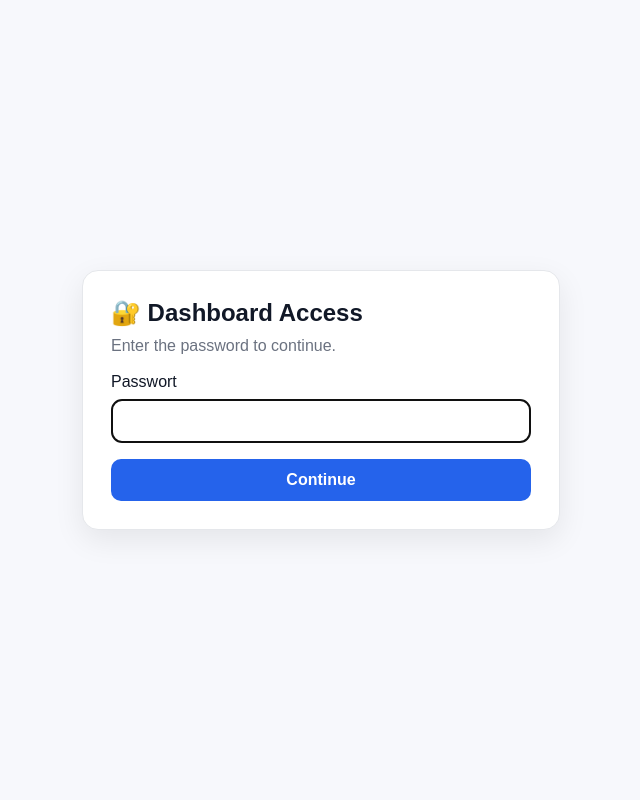
After one commit to mic2025476/ming_dynastie, a Django app: page /dashboard/access/ in a window 1280 px wide. The commit adds this page. Shown: the whole page, without its empty margins (319-959 px from the left). Run offline with Django 4.2, Linux system fonts and the light colour scheme; data comes from the database, SQL or seed files in the repository.

Commit message:
solved issue and password feature

```diff
--- a/core_settings/models.py
+++ b/core_settings/models.py
@@ -14,7 +14,8 @@ class SiteSettings(models.Model):
         default="22:00",
         help_text="Latest reservable time."
     )
-
+    dashboard_password_hash = models.CharField(max_length=255, blank=True, default="")
+    dashboard_password_version = models.PositiveIntegerField(default=1)
     updated_at = models.DateTimeField(auto_now=True)
 
     def save(self, *args, **kwargs):
--- /dev/null
+++ b/dashboard/templates/dashboard/password_gate.html
@@ -0,0 +1,89 @@
+{% load i18n %}
+<!DOCTYPE html>
+<html lang="en">
+<head>
+  <meta charset="UTF-8">
+  <meta name="viewport" content="width=device-width, initial-scale=1">
+  <title>{% trans "Dashboard Access" %}</title>
+  <style>
+    body {
+      margin: 0;
+      min-height: 100vh;
+      display: grid;
+      place-items: center;
+      background: #f7f8fc;
+      font-family: Arial, sans-serif;
+      color: #111827;
+    }
+    .card {
+      width: min(92vw, 420px);
+      background: white;
+      border: 1px solid #e5e7eb;
+      border-radius: 16px;
+      box-shadow: 0 10px 30px rgba(0,0,0,0.08);
+      padding: 28px;
+    }
+    h1 {
+      margin: 0 0 10px;
+      font-size: 1.5rem;
+    }
+    p {
+      color: #6b7280;
+      margin: 0 0 18px;
+    }
+    .field {
+      display: grid;
+      gap: 8px;
+      margin-bottom: 16px;
+    }
+    input {
+      width: 100%;
+      padding: 12px 14px;
+      border: 1px solid #d1d5db;
+      border-radius: 10px;
+      font-size: 1rem;
+      box-sizing: border-box;
+    }
+    button {
+      width: 100%;
+      padding: 12px 14px;
+      border: none;
+      border-radius: 10px;
+      background: #2563eb;
+      color: white;
+      font-size: 1rem;
+      font-weight: 600;
+      cursor: pointer;
+    }
+    .error {
+      background: #fef2f2;
+      color: #991b1b;
+      border: 1px solid #fecaca;
+      padding: 10px 12px;
+      border-radius: 10px;
+      margin-bottom: 14px;
+    }
+  </style>
+</head>
+<body>
+  <div class="card">
+    <h1>🔐 {% trans "Dashboard Access" %}</h1>
+    <p>{% trans "Enter the password to continue." %}</p>
+
+    {% if messages %}
+      {% for message in messages %}
+        <div class="error">{{ message }}</div>
+      {% endfor %}
+    {% endif %}
+
+    <form method="post">
+      {% csrf_token %}
+      <div class="field">
+        <label for="password">{% trans "Password" %}</label>
+        <input id="password" name="password" type="password" required autofocus>
+      </div>
+      <button type="submit">{% trans "Continue" %}</button>
+    </form>
+  </div>
+</body>
+</html>
--- a/dashboard/urls.py
+++ b/dashboard/urls.py
@@ -27,4 +27,7 @@ urlpatterns = [
 
     # Site Settings
     path("settings/save/",                     views.site_settings_save,     name="site_settings_save"),
+    path("access/", views.dashboard_password_login, name="password_login"),
+    path("logout/", views.dashboard_password_logout, name="password_logout"),
+
 ]
--- a/dashboard/views.py
+++ b/dashboard/views.py
@@ -1,14 +1,18 @@
 import json
 from datetime import date, timedelta
-
+from django.conf import settings
+from django.contrib.auth.hashers import check_password, make_password
+from core_settings.models import SiteSettings
 from django.contrib import messages
 from django.db.models import Q
 from django.db.models.deletion import ProtectedError
 from django.shortcuts import get_object_or_404, redirect, render
 from django.urls import reverse
+from django.middleware.csrf import rotate_token
 from django.http import JsonResponse
 from django.template.loader import render_to_string
-
+from .decorators import dashboard_password_required
+from mingdyn import settings
 from reservations.models import TimeSlotModel, BlockedDayModel, ReservationModel
 from qrflow.models import Feedback  # adjust import path if different in your project
 from core_settings.models import SiteSettings
@@ -19,6 +23,7 @@ from .forms import TimeSlotForm, BlockedDayForm, BlockedDaySlotBlockFormSet, Res
 #  MAIN DASHBOARD HOME (handles all sections)
 # ─────────────────────────────────────────────
 
+@dashboard_password_required
 def dashboard_home(request):
     section = request.GET.get("section", "timeslots")
     mode    = request.GET.get("mode", "list")
@@ -230,7 +235,7 @@ def dashboard_home(request):
         "today":             today,
     })
 
-
+@dashboard_password_required
 def site_settings_save(request):
     if request.method != "POST":
         return redirect(f"{reverse('dashboard:home')}?section=settings")
@@ -239,10 +244,22 @@ def site_settings_save(request):
     form = SiteSettingsForm(request.POST, instance=site_settings)
 
     if form.is_valid():
-        form.save()
-        messages.success(request, "Site settings updated successfully.")
+        site_settings = form.save(commit=False)
+
+        new_password = form.cleaned_data.get("new_dashboard_password")
+
+        if new_password:
+            site_settings.dashboard_password_hash = make_password(new_password)
+            site_settings.dashboard_password_version += 1
+
+        site_settings.save()
+
+        if new_password:
+            messages.success(request, "Settings saved. Dashboard password updated and all active users have been logged out.")
+        else:
+            messages.success(request, "Site settings updated successfully.")
+
         return redirect(f"{reverse('dashboard:home')}?section=settings")
-
     slots = TimeSlotModel.objects.all().order_by("sort_order", "start_time")
     blocked_days = BlockedDayModel.objects.prefetch_related("slot_blocks__slot").order_by("-date")
     messages.error(request, "Please fix the form errors and try again.")
@@ -274,7 +291,7 @@ def site_settings_save(request):
 # ─────────────────────────────────────────────
 #  TIME SLOT VIEWS
 # ─────────────────────────────────────────────
-
+@dashboard_password_required
 def timeslot_create(request):
     if request.method != "POST":
         return redirect(f"{reverse('dashboard:home')}?section=timeslots")
@@ -298,7 +315,7 @@ def timeslot_create(request):
         "selected_feedback": None, "today": date.today(),
     })
 
-
+@dashboard_password_required
 def timeslot_update(request, pk):
     slot = get_object_or_404(TimeSlotModel, pk=pk)
 
@@ -324,7 +341,7 @@ def timeslot_update(request, pk):
         "selected_feedback": None, "today": date.today(),
     })
 
-
+@dashboard_password_required
 def timeslot_delete(request, pk):
     if request.method != "POST":
         return redirect(f"{reverse('dashboard:home')}?section=timeslots")
@@ -342,7 +359,7 @@ def timeslot_delete(request, pk):
         )
     return redirect(f"{reverse('dashboard:home')}?section=timeslots")
 
-
+@dashboard_password_required
 def timeslot_toggle_active(request, pk):
     if request.method != "POST":
         return redirect(f"{reverse('dashboard:home')}?section=timeslots")
@@ -358,7 +375,7 @@ def timeslot_toggle_active(request, pk):
 # ─────────────────────────────────────────────
 #  BLOCKED DAY VIEWS
 # ─────────────────────────────────────────────
-
+@dashboard_password_required
 def blocked_day_create(request):
     if request.method != "POST":
         return redirect(f"{reverse('dashboard:home')}?section=blocked-days")
@@ -386,7 +403,7 @@ def blocked_day_create(request):
         "selected_feedback": None, "today": date.today(),
     })
 
-
+@dashboard_password_required
 def blocked_day_update(request, pk):
     blocked_day = get_object_or_404(BlockedDayModel, pk=pk)
 
@@ -415,7 +432,7 @@ def blocked_day_update(request, pk):
         "selected_feedback": None, "today": date.today(),
     })
 
-
+@dashboard_password_required
 def blocked_day_delete(request, pk):
     if request.method != "POST":
         return redirect(f"{reverse('dashboard:home')}?section=blocked-days")
@@ -429,12 +446,12 @@ def blocked_day_delete(request, pk):
 # ─────────────────────────────────────────────
 #  RESERVATION VIEWS
 # ─────────────────────────────────────────────
-
+@dashboard_password_required
 def _reservation_list_url(extra=""):
     base = f"{reverse('dashboard:home')}?section=reservations"
     return f"{base}{extra}"
 
-
+@dashboard_password_required
 def reservation_create(request):
     if request.method != "POST":
         return redirect(_reservation_list_url())
@@ -473,7 +490,7 @@ def reservation_create(request):
         "slots_json": slots_json, "today": date.today(),
     })
 
-
+@dashboard_password_required
 def reservation_update(request, pk):
     reservation = get_object_or_404(ReservationModel, pk=pk)
 
@@ -514,7 +531,7 @@ def reservation_update(request, pk):
         "slots_json": slots_json, "today": date.today(),
     })
 
-
+@dashboard_password_required
 def reservation_delete(request, pk):
     if request.method != "POST":
         return redirect(_reservation_list_url())
@@ -569,7 +586,7 @@ def reservation_delete(request, pk):
 # ─────────────────────────────────────────────
 #  FEEDBACK VIEWS
 # ─────────────────────────────────────────────
-
+@dashboard_password_required
 def feedback_delete(request, pk):
     if request.method != "POST":
         return redirect(f"{reverse('dashboard:home')}?section=feedback")
@@ -611,3 +628,28 @@ def feedback_delete(request, pk):
 
     messages.success(request, "Feedback entry deleted successfully.")
     return redirect(f"{reverse('dashboard:home')}?section=feedback")
+
+def dashboard_password_login(request):
+    site_settings, _ = SiteSettings.objects.get_or_create(pk=1)
+    print(f'sdvsdvvsvsdvsd {request.session.get("dashboard_access_granted")}')
+    if request.session.get("dashboard_access_granted"):
+        session_version = request.session.get("dashboard_password_version")
+        if session_version == site_settings.dashboard_password_version:
+            return redirect("dashboard:home")
+
+    if request.method == "POST":
+        password = request.POST.get("password", "").strip()
+
+        if site_settings.dashboard_password_hash and check_password(password, site_settings.dashboard_password_hash):
+            request.session["dashboard_access_granted"] = True
+            request.session["dashboard_password_version"] = site_settings.dashboard_password_version
+            rotate_token(request)
+            return redirect("dashboard:home")
+
+        messages.error(request, "Wrong password. Please try again.")
+
+    return render(request, "dashboard/password_gate.html")
+
+def dashboard_password_logout(request):
+    request.session.flush()
+    return redirect("dashboard:password_login")
--- a/locations/urls.py
+++ b/locations/urls.py
@@ -1,7 +1,7 @@
 from django.urls import path
 from . import views
 
-app_name = "dashboard"
+app_name = "locations"
 
 urlpatterns = [
     path("", views.dashboard_home, name="home"),
--- a/mingdyn/settings.py
+++ b/mingdyn/settings.py
@@ -139,6 +139,8 @@ AUTH_PASSWORD_VALIDATORS = [
 
 LANGUAGE_CODE = 'de'
 
+DASHBOARD_ACCESS_PASSWORD = os.getenv("DASHBOARD_ACCESS_PASSWORD", "change-this-now")
+
 TIME_ZONE = "Europe/Berlin"
 USE_TZ = True
 USE_I18N = True
--- a/mingdyn/urls.py
+++ b/mingdyn/urls.py
@@ -7,14 +7,14 @@ urlpatterns = [
     path('i18n/', include('django.conf.urls.i18n')),
     path('admin/', admin.site.urls),
     path("", include(("mingsite.urls", "mingsite"), namespace="mingsite")),
-    path('locations/', include('locations.urls')),
+    path('locations/', include(('locations.urls', 'locations'), namespace='locations')),
     path('menus/', include('menus.urls')),
     path('gallery/', include('gallery.urls')),
     path('reservations/', include('reservations.urls')),
     path('testimonials/', include('testimonials.urls')),
     path('ming/legal/', include('legal.urls')),
     path("", include("qrflow.urls")),
-    path("dashboard/", include("dashboard.urls")),
+    path("dashboard/", include(("dashboard.urls", "dashboard"), namespace="dashboard")),
 ]
 
 if settings.DEBUG:
```
Also changed, not shown: core_settings/admin.py (+70 -1 lines), dashboard/decorators.py (added, +17 -0 lines), dashboard/forms.py (+26 -17 lines), dashboard/templates/dashboard/index.html (+9 -3 lines), locations/forms.py (+26 -1 lines), locations/views.py (+10 -2 lines), 5 other files.
